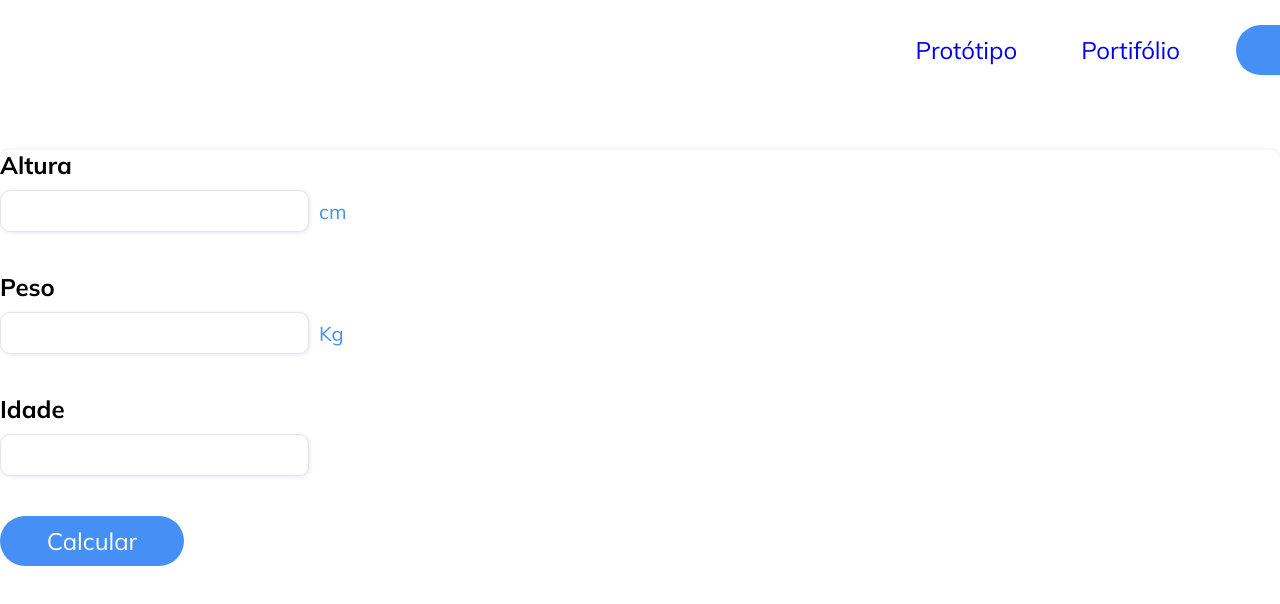
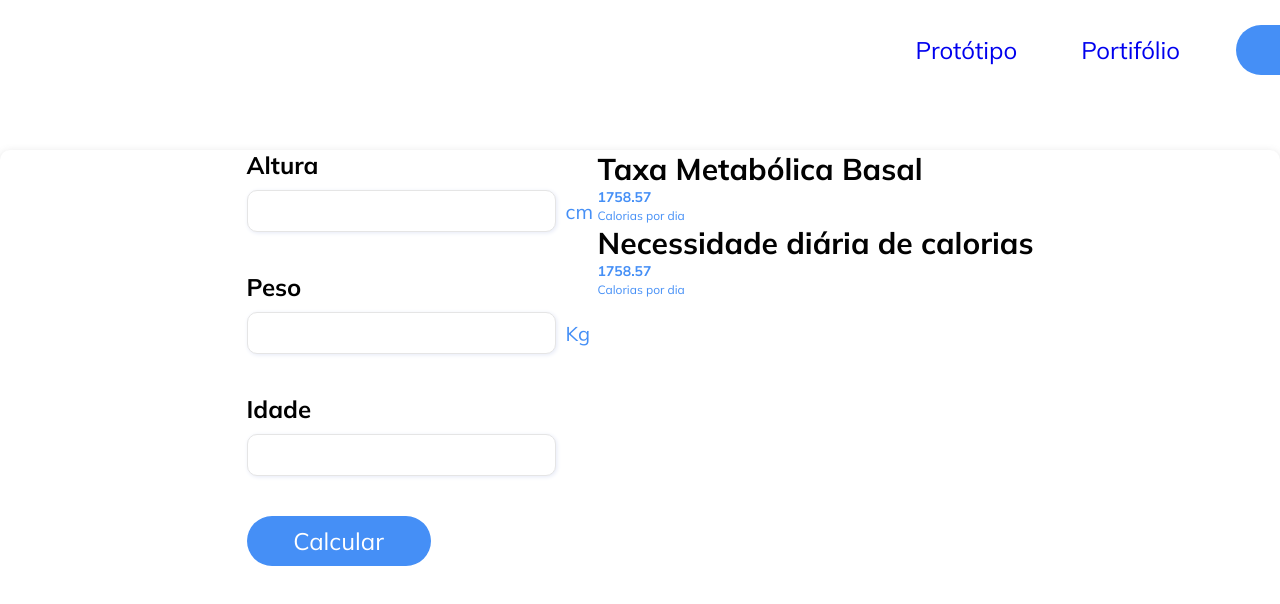
Before and after one commit to lazaro-contato/calories, a React (Create React App) app: page / in a window 1280 px wide. Shown: the top 604 px of the page. Built offline with nearby package versions, Linux system fonts and the light colour scheme.

Commit message:
adding the styles

```diff
--- /dev/null
+++ b/src/components/InfoCalories/index.jsx
@@ -0,0 +1,14 @@
+import React from "react";
+import TextResult from "../TextResult";
+import { InfoDiv, TextContent } from "./styles";
+
+function InfoCalories(props) {
+    return(
+        <InfoDiv>
+        <TextContent>{props.textContent}</TextContent>
+        <TextResult result="1758.57" unit={props.unit}/>
+        </InfoDiv>
+    )
+}
+
+export default InfoCalories;
--- /dev/null
+++ b/src/components/InfoCalories/styles.js
@@ -0,0 +1,13 @@
+import styled from "styled-components";
+import Colors from "../../styles/consts";
+
+export const InfoDiv = styled.div`
+`
+
+export const TextContent = styled.p`
+
+font-size: 30px;
+font-weight: 700;
+color: ${Colors.PRIMARY_COLOR_FONT};
+
+`
--- a/src/components/MainContainer/index.jsx
+++ b/src/components/MainContainer/index.jsx
@@ -1,13 +1,22 @@
 import React from "react";
 import Form from "../Form";
-import { Container } from "./styles";
+import InfoCalories from "../InfoCalories";
+import { Container, ElementContainer, FlexContainer } from "./styles";
 
 
 
 function MainContainer() {
     return(
             <Container>
-            <Form />
+                <FlexContainer>
+                    <ElementContainer>
+                        <Form />
+                    </ElementContainer>
+                    <ElementContainer>
+                        <InfoCalories textContent="Taxa Metabólica Basal" unit="Calorias por dia"/>
+                        <InfoCalories textContent="Necessidade diária de calorias" unit="Calorias por dia"/>
+                    </ElementContainer>
+                </FlexContainer>
             </Container>
     )
 }
--- a/src/components/MainContainer/styles.js
+++ b/src/components/MainContainer/styles.js
@@ -14,3 +14,13 @@ border-radius: 10px;
 box-shadow: rgba(99, 99, 99, 0.2) 0px 2px 8px 0px;
 
 `
+
+export const FlexContainer = styled.div`
+
+display: flex;
+justify-content: center;
+`
+
+export const ElementContainer = styled.div`
+
+`
--- /dev/null
+++ b/src/components/TextResult/index.jsx
@@ -0,0 +1,13 @@
+import React from "react";
+import { Result, Unit } from "./styles";
+
+function TextResult(props) {
+    return (
+        <>
+    <Result>{props.result}</Result>
+    <Unit>{props.unit}</Unit>
+    </>
+    )
+}
+
+export default TextResult;
--- /dev/null
+++ b/src/components/TextResult/styles.js
@@ -0,0 +1,15 @@
+import styled from "styled-components";
+import Colors from "../../styles/consts";
+
+export const Result = styled.p`
+color: ${Colors.PRIMARY_BLUE};
+font-weight: 32px;
+font-weight: 700;
+
+`
+
+export const Unit = styled.span`
+
+font-size: 12px;
+color: ${Colors.PRIMARY_BLUE};
+`
```
